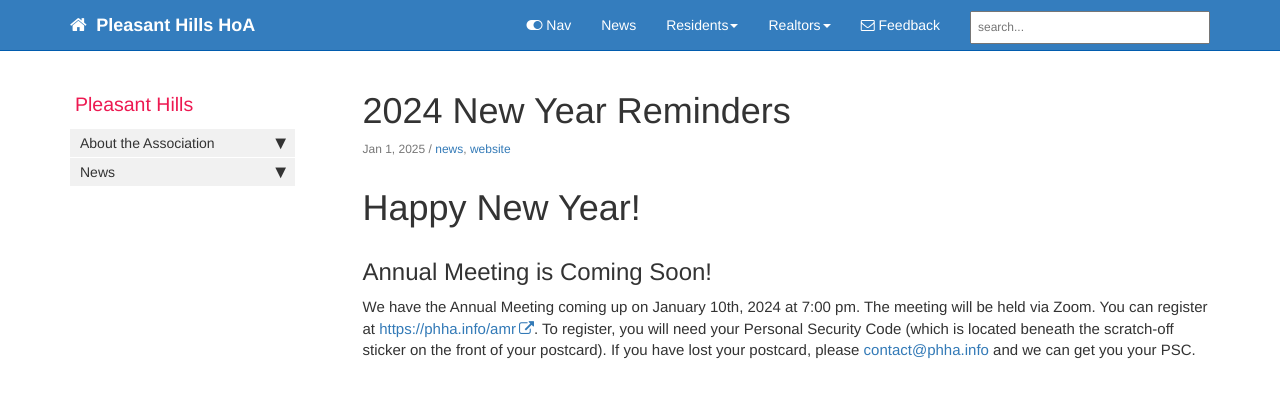
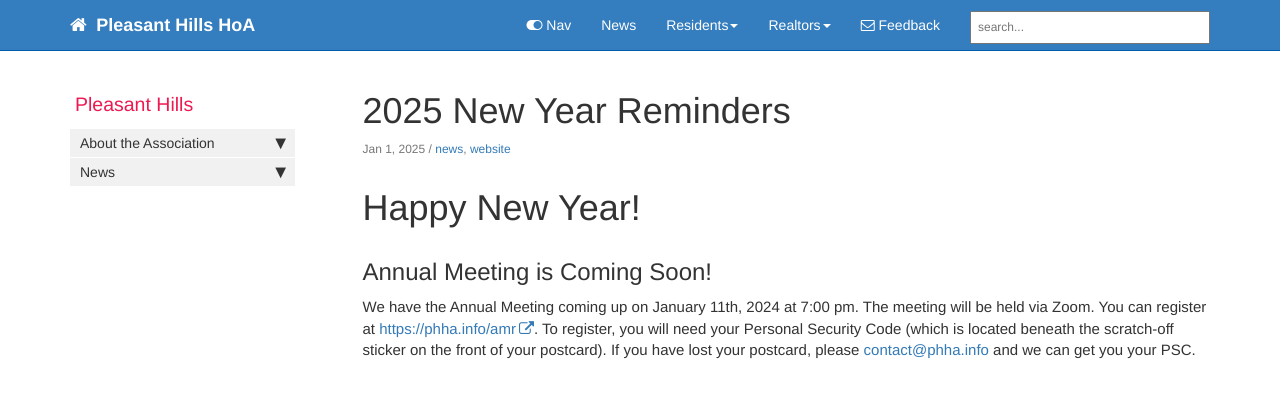
Before and after one commit to pleasanthillsha/pleasanthillsha.github.io, a Jekyll site: the page built from _posts/2025-01-01-2025-new-year-reminders.md, in a window 1280 px wide. Shown: the top 394 px of the page. Built offline with Jekyll 4.4.1, drawn with Linux system fonts in a browser that asks for light colours; comment, search, counter and statistics services are not loaded.

Commit message:
correct date

```diff
--- a/_posts/2025-01-01-2025-new-year-reminders.md
+++ b/_posts/2025-01-01-2025-new-year-reminders.md
@@ -1,6 +1,6 @@
 ---
-title:  "2024 New Year Reminders"
-date:   2025-01-01 00:00:01 -0500
+title:  "2025 New Year Reminders"
+date:   2025-01-01 08:00:00 -0500
 categories: website update
 permalink: 2025-new-year-reminders.html
 tags: [news, website]
@@ -11,7 +11,7 @@ sidebar: phha_sidebar
 
 ## Annual Meeting is Coming Soon!
 
-We have the Annual Meeting coming up on January 10th, 2024 at 7:00 pm. The meeting will be held via Zoom. You can register at <https://phha.info/amr>. To register, you will need your Personal Security Code (which is located beneath the scratch-off sticker on the front of your postcard). If you have lost your postcard, please <contact@phha.info> and we can get you your PSC.
+We have the Annual Meeting coming up on January 11th, 2024 at 7:00 pm. The meeting will be held via Zoom. You can register at <https://phha.info/amr>. To register, you will need your Personal Security Code (which is located beneath the scratch-off sticker on the front of your postcard). If you have lost your postcard, please <contact@phha.info> and we can get you your PSC.
 
 ## Annual Dues - Now Payable!
 
```
